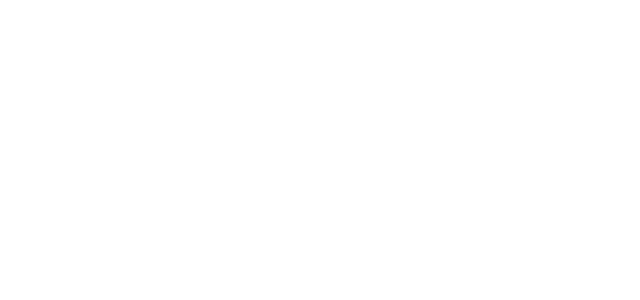
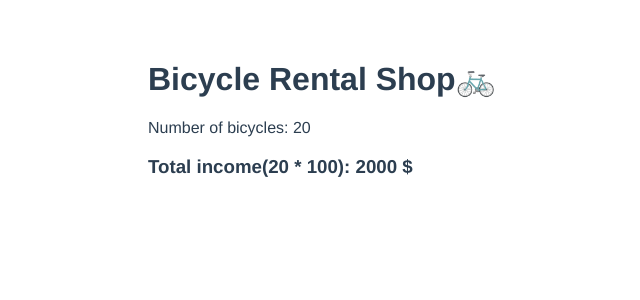
Before and after one commit to jesswu1551/vue-bicycle-rental-shop, a Vue app: page / in a window 1280 px wide. Shown: the top 300 px of the page, without its empty margins (192-832 px from the left). Built offline with nearby package versions, Linux system fonts and the light colour scheme.

Commit message:
calculate total income

```diff
--- a/src/App.vue
+++ b/src/App.vue
@@ -24,8 +24,10 @@
   font-family: Avenir, Helvetica, Arial, sans-serif;
   -webkit-font-smoothing: antialiased;
   -moz-osx-font-smoothing: grayscale;
-  text-align: center;
+  /* text-align: center; */
   color: #2c3e50;
+  margin: auto;
   margin-top: 60px;
+  width: 600px;
 }
 </style>
--- a/src/components/BicycleRentalShop.vue
+++ b/src/components/BicycleRentalShop.vue
@@ -1,14 +1,32 @@
 <template>
   <div>
+    <h1>Bicycle Rental Shop</h1>
+    <p>Number of bicycles: {{ number }}</p>
+    <h3>Total income({{ number}} * {{ price }}): {{ subTotal }} $</h3>
   </div>
 </template>
 
 <script>
 export default {
   name: 'BicycleRentalShop',
+  data () {
+    return {
+      number: 20,
+      price: 100,
+    }
+  },
+  computed: {
+    subTotal: function () {
+      return this.number * this.price;
+    }
+  },
 }
 </script>
 
 <!-- Add "scoped" attribute to limit CSS to this component only -->
 <style scoped>
+  h1:after {
+    content: '🚲';
+    font-weight: normal;
+  }
 </style>
```
